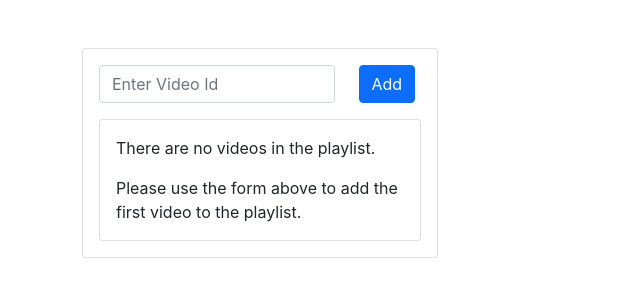
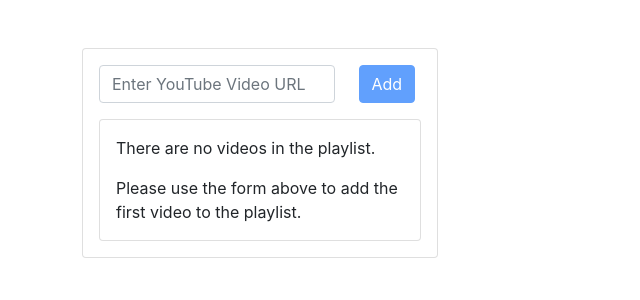
Before and after one commit to kode-ninja/sw, a React (Create React App) app in the folder client/: page / in a window 1280 px wide. Shown: the top 300 px of the page, without its empty margins (0-640 px from the left). Built offline with nearby package versions, Linux system fonts and the light colour scheme.

Commit message:
client: AddVideoForm.tsx
Fixed: placehoder now properly describes the expected input
Submit button is disabled when socket is disconnected

```diff
--- a/client/src/left-col/form/AddVideoForm.tsx
+++ b/client/src/left-col/form/AddVideoForm.tsx
@@ -1,15 +1,19 @@
 import {Button, Col, Form, FormGroup, Input, Label} from "reactstrap";
+import {useContext} from "react";
+import {ConnectionContext} from "../../connection-context/ConnectionContextProvider";
 
 const AddVideoForm = () => {
+    const connection = useContext(ConnectionContext);
+
     return (
         <Form>
             <FormGroup row>
                 <Col xs={9} >
                     <Label for="videoId" hidden>Video Id</Label>
-                    <Input type="text" name="videoId" id="videoId" placeholder="Enter Video Id" />
+                    <Input type="text" name="videoId" id="videoId" placeholder="Enter YouTube Video URL" />
                 </Col>
                 <Col>
-                    <Button type="submit" color="primary">Add</Button>
+                    <Button type="submit" color="primary" disabled={!(!!connection?.isConnected)}>Add</Button>
                 </Col>
             </FormGroup>
         </Form>
```
